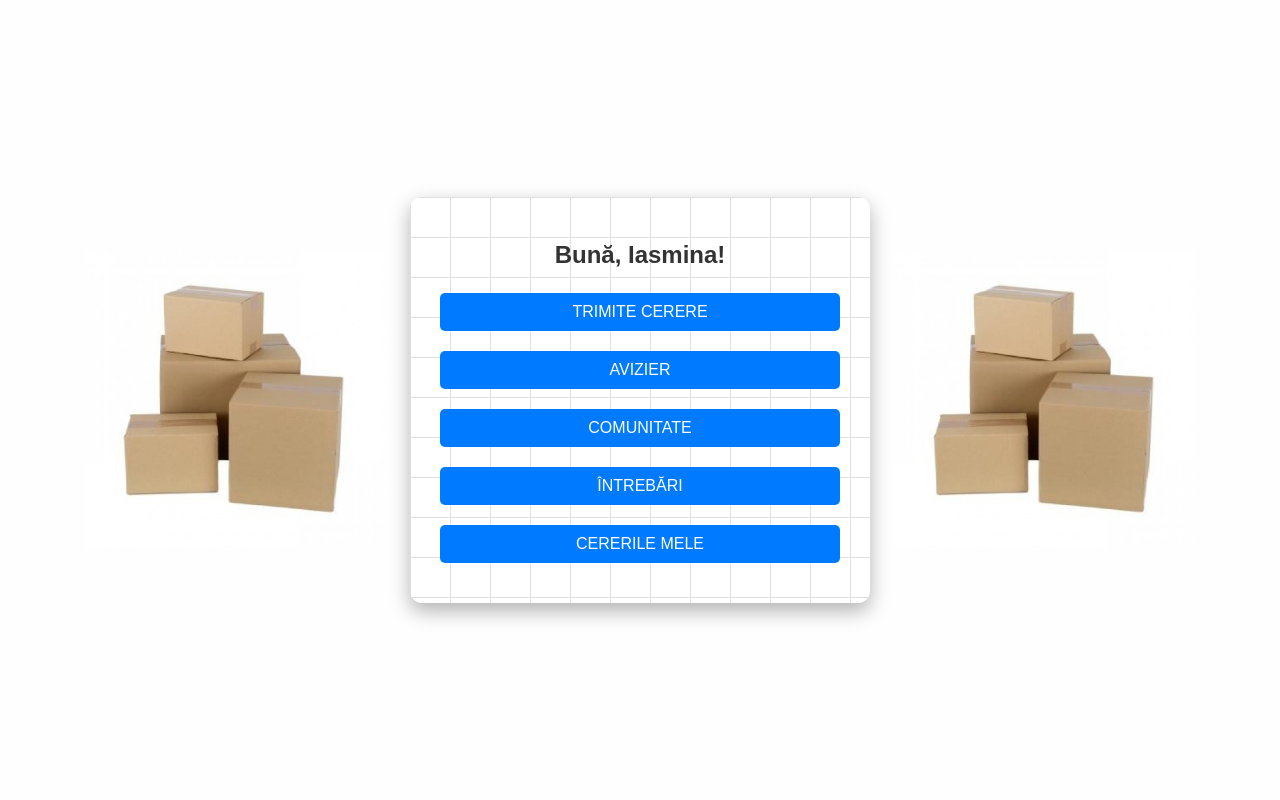
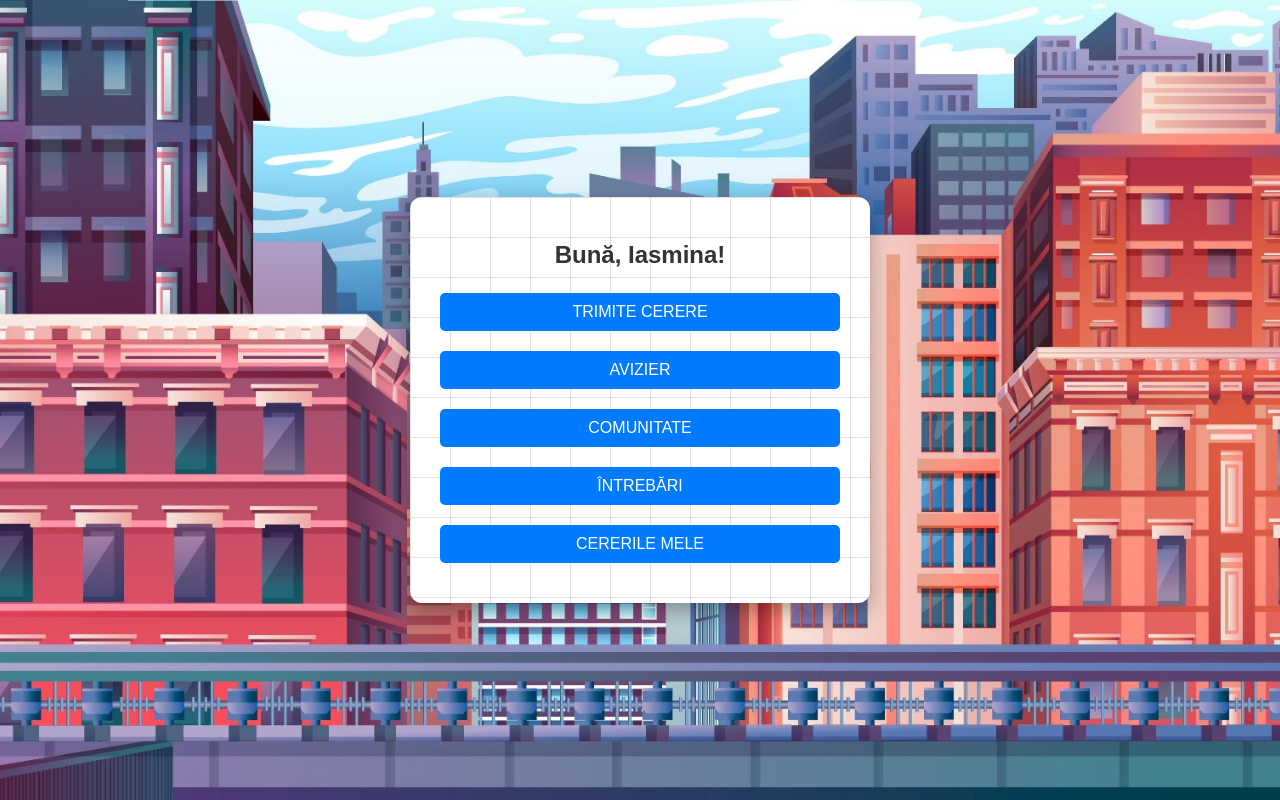
Before and after one commit to petrutoctavianciolac/Hack, a Flask app: page / in a window 1280 px wide. Run offline with Flask 3, Linux system fonts and the light colour scheme.

Commit message:
pagina principala sfarsit

```diff
--- a/App/static/stylesheet.css
+++ b/App/static/stylesheet.css
@@ -10,38 +10,12 @@ body {
     height: 100vh;
 }
 
-/* Container principal */
-.container {
-    display: flex;
-    justify-content: space-between;
-    align-items: center;
-    width: 100%;
-    max-width: 1200px;
-    padding: 20px;
-    box-sizing: border-box;
-}
-
-/* Imaginile laterale */
-.sketch-container {
-    flex: 1;
-    display: flex;
-    justify-content: center;
-    align-items: center;
-    height: 100%;
-}
-
-.sketch-container img {
-    max-width: 300px; /* Dimensiune fixă pentru imagine */
-    height: auto;
-}
-
 /* Container pentru formular */
 .form-container {
     background: #fff;
     padding: 30px;
     border-radius: 12px;
     max-width: 400px;
-    margin: 20px auto;
     font-family: Arial, sans-serif;
     position: relative;
     box-shadow: 0 8px 20px rgba(0, 0, 0, 0.3);
@@ -53,6 +27,7 @@ body {
     background-size: 100% 40px, 40px 100%;
 }
 
+/* Buton */
 .form-container .button {
     padding: 10px 20px;
     margin: 10px 0;
@@ -70,6 +45,7 @@ body {
     background-color: #0056b3;
 }
 
+/* Header */
 .header {
     font-weight: bold;
     font-size: 24px;
@@ -80,3 +56,10 @@ body {
     z-index: 1;
     text-align: center;
 }
+
+.background {
+    background-image: url("../static/images/fundal.jpg");
+    background-size: cover;
+    background-position: center;
+    background-attachment: fixed;
+}
--- a/App/templates/startPage.html
+++ b/App/templates/startPage.html
@@ -8,10 +8,9 @@
     <link rel="stylesheet" href="{{ url_for('static', filename='stylesheet.css') }}">
 </head>
 
-<body>
+<body class="background">
     <div class="container">
-        <div class="sketch-container left">
-            <img src="{{ url_for('static', filename='images/left-image.jpg') }}" alt="Stânga" width="400" height="600">
+
         </div>
 
         <div class="form-container">
@@ -23,8 +22,6 @@
             <button class="button">Cererile mele</button>
         </div>
 
-        <div class="sketch-container right">
-            <img src="{{ url_for('static', filename='images/right-image.jpg') }}" alt="Dreapta" width="400" height="600">
         </div>
     </div>
 </body>
```
Also changed, not shown: App/static/images/fundal.jpg (added).
